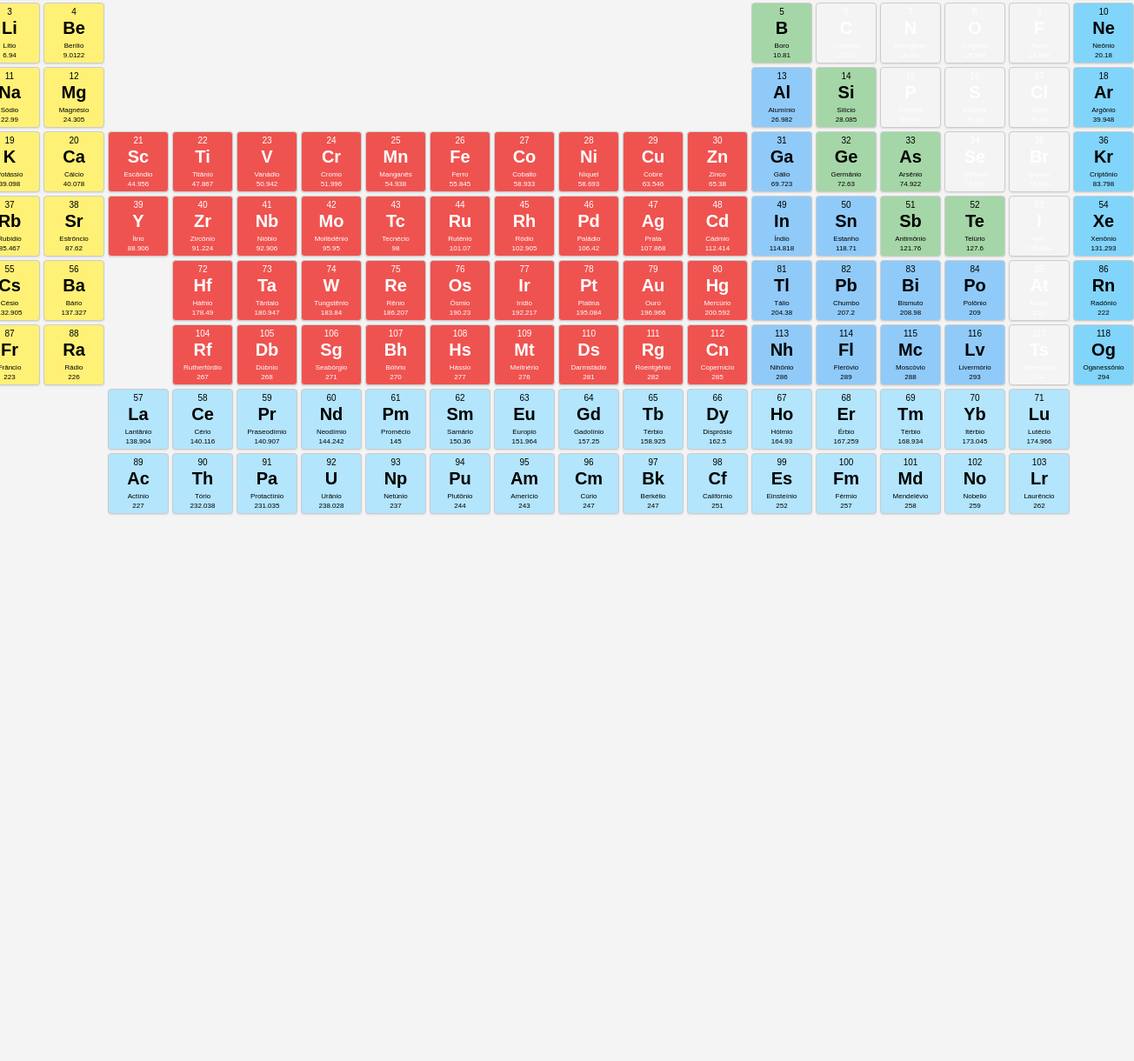
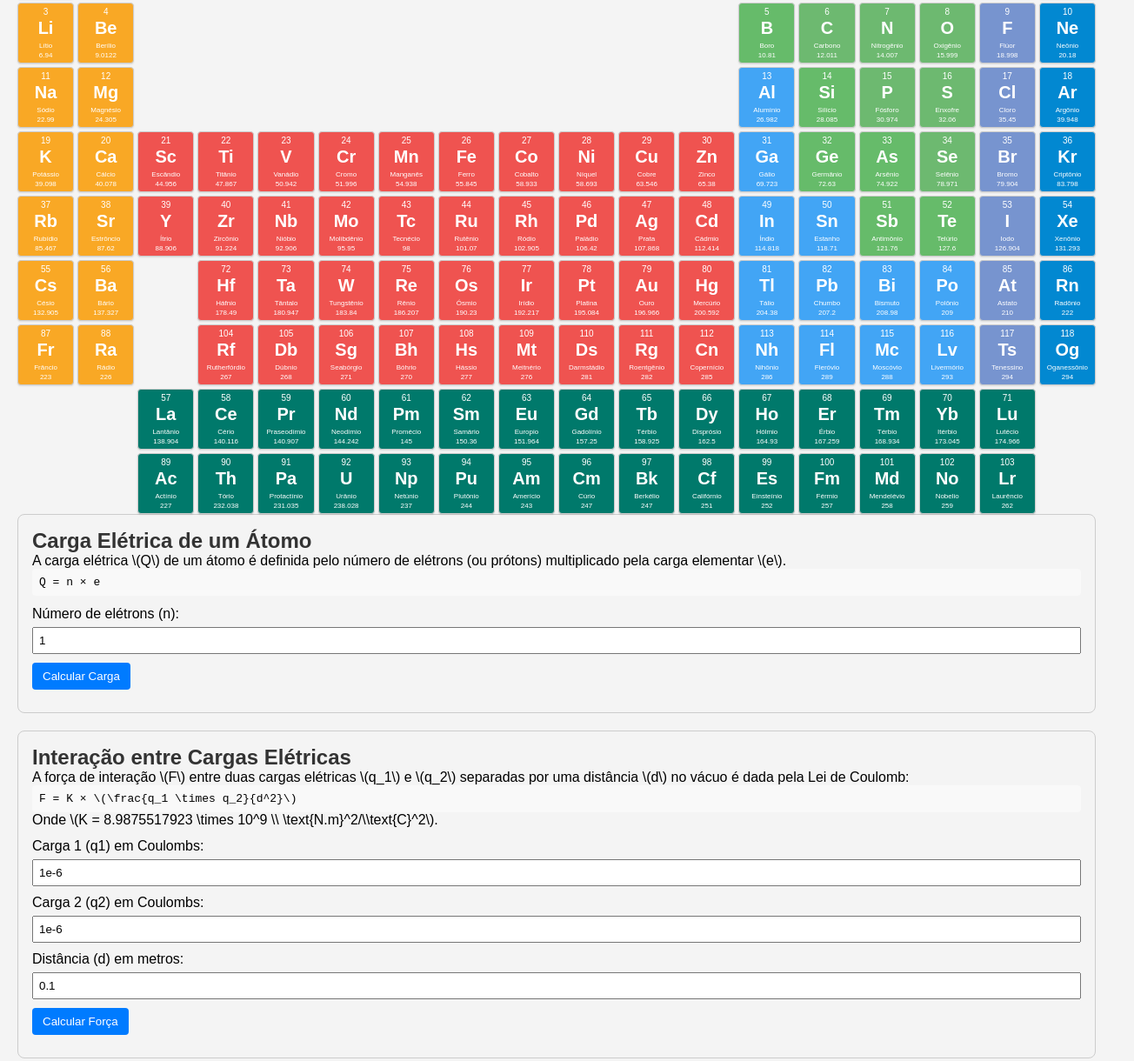
Before and after one commit to Arthur-Fernandes-31/tabela_api, a plain HTML site: page index.html in a window 1280 px wide. Shown: the part 148-1368 px from the top of the page at 87% size, 1304 px wide, since content can reach past the window. Before the commit the page ends 800 px from the top, so only its background shows below. Drawn offline with Linux system fonts and the light colour scheme.

Commit message:
finalizado2

```diff
--- a/index.html
+++ b/index.html
@@ -1,13 +1,15 @@
 <!DOCTYPE html>
 <html lang="pt-BR">
 <head>
-  <meta charset="UTF-8" />
+    <meta charset="UTF-8">
     <meta name="viewport" content="width=device-width, initial-scale=1.0"/>
-  <title>Tabela Periódica Interativa</title>
+    <title>Tabela Periódica Interativa e Calculadora Atômica</title>
     <link rel="stylesheet" href="style.css" />
 </head>
 <body>
-  <h1>Tabela Periódica</h1>
+    <h1>Tabela Periódica e Cálculos Atômicos</h1>
+
+    <!-- Tabela Periódica -->
     <div id="periodic-table"></div>
 
     <!-- Modal de detalhe -->
@@ -23,6 +25,36 @@
         </div>
     </div>
 
+    <!-- Calculadora Atômica -->
+    <div class="section" id="carga-atomica">
+        <h2>Carga Elétrica de um Átomo</h2>
+        <p>A carga elétrica \(Q\) de um átomo é definida pelo número de elétrons (ou prótons) multiplicado pela carga elementar \(e\).</p>
+        <div class="formula">Q = n &times; e</div>
+        <div class="calculator">
+            <label for="n-electrons">Número de elétrons (n):</label>
+            <input type="number" id="n-electrons" value="1" step="1" min="0">
+            <button onclick="calcCharge()">Calcular Carga</button>
+            <div class="result" id="result-charge"></div>
+        </div>
+    </div>
+
+    <div class="section" id="interacao-cargas">
+        <h2>Interação entre Cargas Elétricas</h2>
+        <p>A força de interação \(F\) entre duas cargas elétricas \(q_1\) e \(q_2\) separadas por uma distância \(d\) no vácuo é dada pela Lei de Coulomb:</p>
+        <div class="formula">F = K &times; \(\frac{q_1 \times q_2}{d^2}\)</div>
+        <p>Onde \(K = 8.9875517923 \times 10^9 \\ \text{N.m}^2/\\text{C}^2\).</p>
+        <div class="calculator">
+            <label for="q1">Carga 1 (q1) em Coulombs:</label>
+            <input type="number" id="q1" value="1e-6" step="any">
+            <label for="q2">Carga 2 (q2) em Coulombs:</label>
+            <input type="number" id="q2" value="1e-6" step="any">
+            <label for="distance">Distância (d) em metros:</label>
+            <input type="number" id="distance" value="0.1" step="any" min="0">
+            <button onclick="calcForce()">Calcular Força</button>
+            <div class="result" id="result-force"></div>
+        </div>
+    </div>
+
     <script src="script.js"></script>
 </body>
 </html>
--- a/script.js
+++ b/script.js
@@ -58,3 +58,25 @@ function openModal(el) {
   document.getElementById('elem-electrons').textContent = el.electrons;
   document.getElementById('modal').classList.remove('hidden');
 }
+
+
+ const e = 1.602176634e-19; // Carga elementar em Coulombs
+        const K = 8.9875517923e9; // Constante de Coulomb
+
+        function calcCharge() {
+            const n = parseFloat(document.getElementById('n-electrons').value);
+            const Q = n * e;
+            document.getElementById('result-charge').innerText = `Q = ${Q.toExponential()} C`;
+        }
+
+        function calcForce() {
+            const q1 = parseFloat(document.getElementById('q1').value);
+            const q2 = parseFloat(document.getElementById('q2').value);
+            const d = parseFloat(document.getElementById('distance').value);
+            if (d <= 0) {
+                document.getElementById('result-force').innerText = 'Distância deve ser maior que zero.';
+                return;
+            }
+            const F = K * (q1 * q2) / (d * d);
+            document.getElementById('result-force').innerText = `F = ${F.toExponential()} N`;
+        }
--- a/style.css
+++ b/style.css
@@ -18,11 +18,12 @@ h1 {
 /* Grid da tabela periódica */
 #periodic-table {
   display: grid;
-  grid-template-columns: repeat(18, 70px);
-  grid-auto-rows: 70px;
+  grid-template-columns: repeat(auto-fit, minmax(50px, 1fr));
+  grid-auto-rows: minmax(50px, auto);
   gap: 4px;
-  justify-content: center;
 }
+
+
 
 
 /* Célula de elemento */
@@ -70,45 +71,49 @@ h1 {
 /* Cores por categoria */
 .Metais-Alcalinos,
 .Metais-Alcalino-terrosos {
-  background: #FFF176;      /* amarelo claro */
-  color: #000;
+  background: #F9A825; /* Amarelo escuro */
+  color: #ffffff;
 }
 
 .Transition-metals {
-  background: #EF5350; /* ou qualquer outra cor bem visível */
-  color: #fff;         /* ou #000 se for uma cor clara */
+  background: #EF5350; /* Mantém vermelho vibrante */
+  color: #fff;
 }
 
 .Post-transition-metals {
-  background: #90CAF9;      /* azul claro */
-  color: #000;
+  background: #42A5F5; /* Azul mais escuro */
+  color: #fff;
 }
 
 .Metaloides {
-  background: #A5D6A7;      /* verde médio */
-  color: #000;
+  background: #66BB6A; /* Verde médio */
+  color: #fff;
 }
 
-.Nao-metais {
-  background: #9eefa1;      /* verde claro */
-  color: #000;
+/* Altera a cor de fundo de todos os “Não‐metais” (classe gerada N-o-metais) */
+.N-o-metais {
+  background-color: #6db970; /* escolha a cor que preferir */
+  color: #fff;               /* texto branco para contraste */
 }
 
-.Halogênios {
-  background: #B39DDB;      /* lilás */
-  color: #000;
+/* Ativa uma cor de fundo para todos os halogênios */
+.Halog-nios {
+  background-color: #7794cf; /* escolha a cor que preferir */
+  color: #fff;              /* texto branco para melhor contraste */
 }
 
+
 .Gases-Nobres {
-  background: #81D4FA;      /* azul água */
-  color: #000;
+  background: #0288D1; /* Azul médio escuro */
+  color: #fff;
 }
 
 .Lanthanides,
 .Actinides {
-  background: #B3E5FC;      /* azul bem claro */
-  color: #000;
+  background: #00796B; /* Verde-petróleo escuro */
+  color: #fff;
 }
+
 
 /* Modal */
 #modal.hidden {
@@ -140,3 +145,55 @@ h1 {
   cursor: pointer;
   font-size: 20px;
 }
+
+ h1,
+ h2 {
+     color: #333;
+ }
+
+ .section {
+     border: 1px solid #ccc;
+     border-radius: 8px;
+     padding: 16px;
+     margin-bottom: 20px;
+ }
+
+ .formula {
+     background: #f9f9f9;
+     padding: 8px;
+     border-radius: 4px;
+     font-family: monospace;
+ }
+
+ .calculator {
+     margin-top: 12px;
+ }
+
+ label {
+     display: block;
+     margin-bottom: 6px;
+ }
+
+ input[type="number"] {
+     width: 100%;
+     padding: 6px;
+     margin-bottom: 10px;
+ }
+
+ button {
+     padding: 8px 12px;
+     border: none;
+     border-radius: 4px;
+     background: #007BFF;
+     color: #fff;
+     cursor: pointer;
+ }
+
+ button:hover {
+     background: #0056b3;
+ }
+
+ .result {
+     margin-top: 10px;
+     font-weight: bold;
+ }
```
Lines whose indentation alone changed are shown as unchanged.
